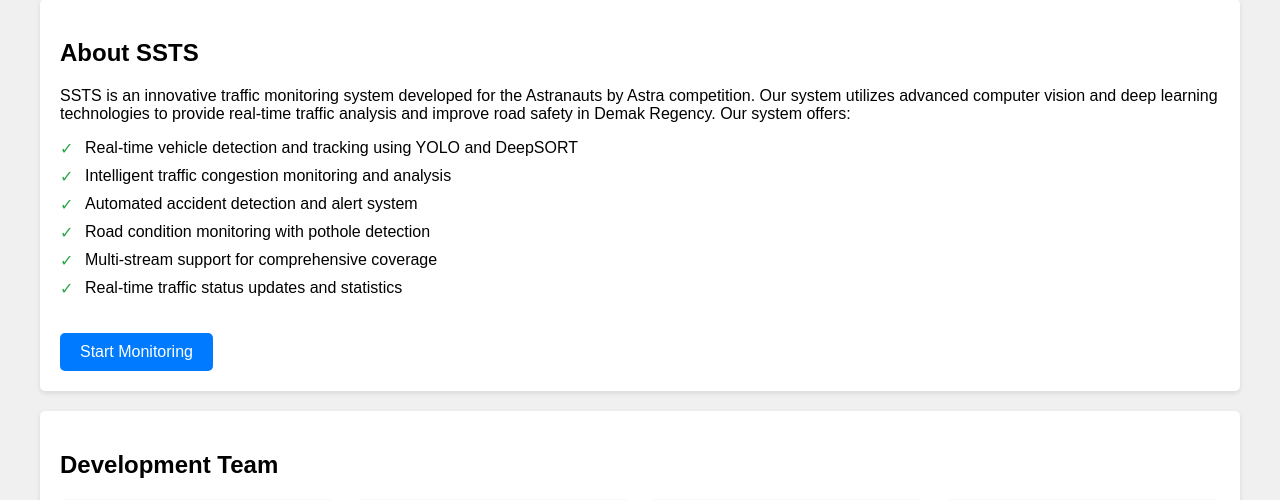
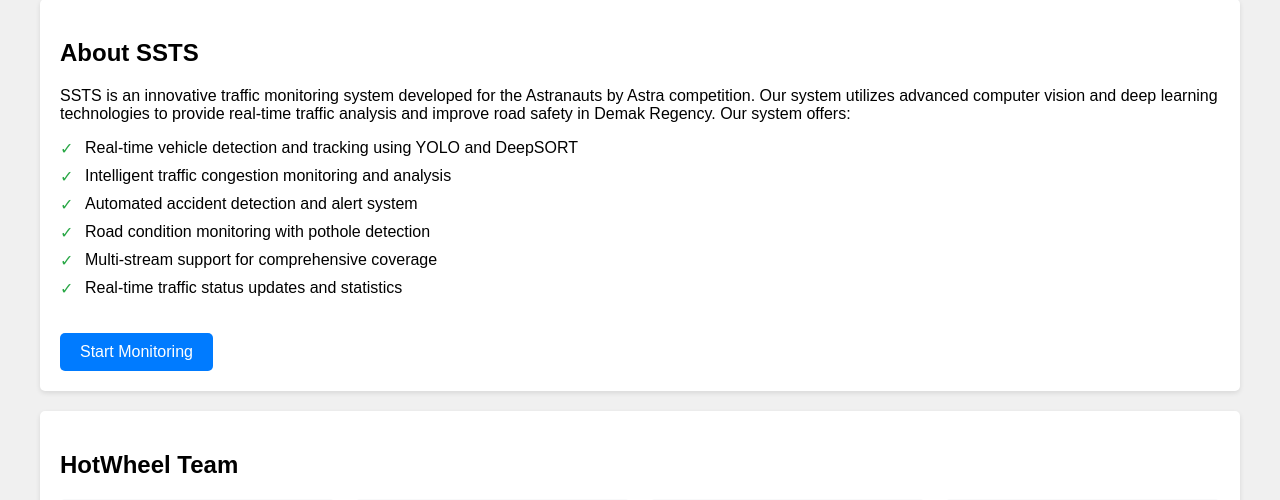
Before and after one commit to Herutriana44/smart-surveillance-traffic-system-yolo-flask-web, a Flask app: page / in a window 1280 px wide. Shown: the part 273-773 px from the top of the page. Run offline with Flask 2, Linux system fonts and the light colour scheme.

Commit message:
perbaikan nama tim

```diff
--- a/templates/landing.html
+++ b/templates/landing.html
@@ -153,7 +153,7 @@
         </div>
 
         <div class="section" id="team">
-            <h2>Development Team</h2>
+            <h2>HotWheel Team</h2>
             <div class="team-grid">
                 {% for member in team_profiles %}
                 <div class="team-member">
```
